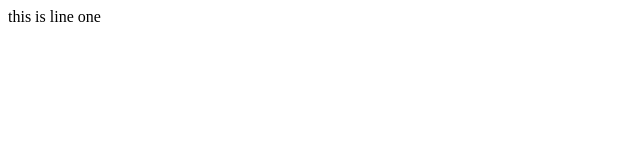
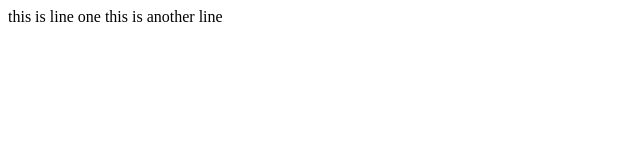
Before and after one commit to rezwan4students/new_semester, a plain HTML site: page index.html in a window 1280 px wide. Shown: the whole page, without its empty margins (0-640 px from the left). Drawn offline with Linux system fonts and the light colour scheme.

Commit message:
2nd line added

```diff
--- a/index.html
+++ b/index.html
@@ -6,5 +6,7 @@
 </head>
 <body>
     this is line one
+    this is another line
+
 </body>
 </html>
```
